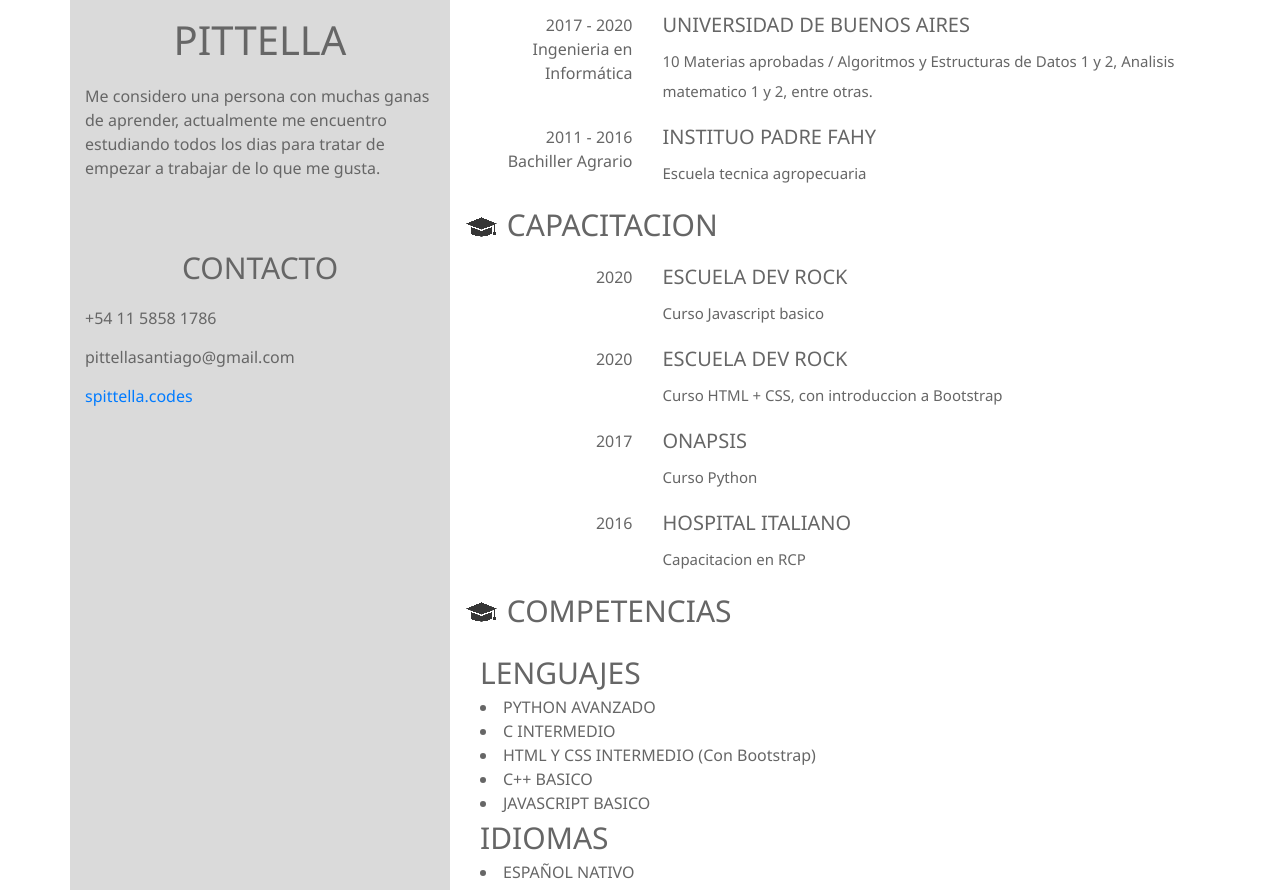
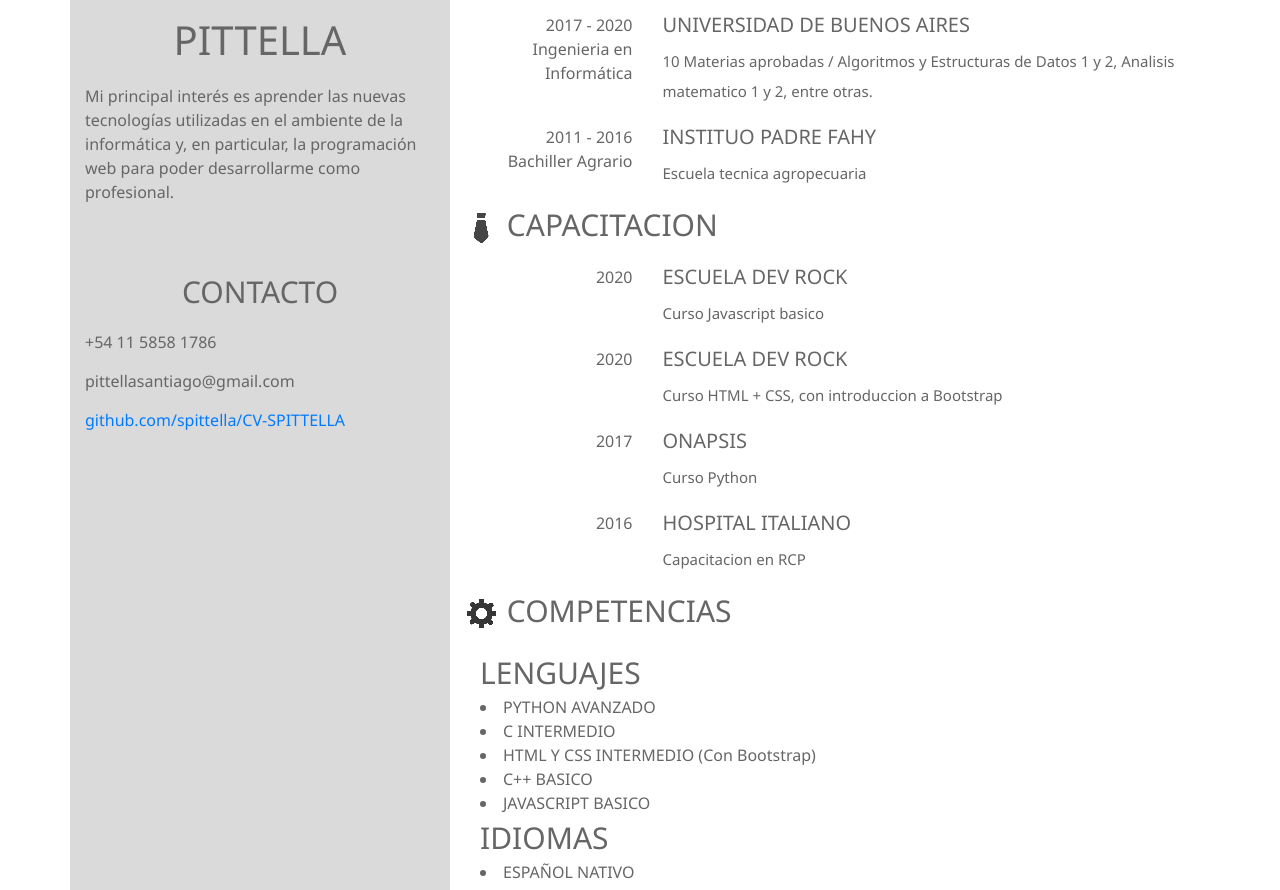
Before and after one commit to SantiagoPittella/santiagopittella.github.io, a plain HTML site: page index.html in a window 1280 px wide. Shown: the part 210-1100 px from the top of the page. Drawn offline with nearby package versions, Linux system fonts and the light colour scheme.

Commit message:
Add files via upload

```diff
--- a/index.html
+++ b/index.html
@@ -30,9 +30,8 @@
                     </div>
                     <div class="about-me">
                         <a>
-                            Me considero una persona con muchas ganas de aprender,
-                            actualmente me encuentro estudiando todos los dias para tratar
-                            de empezar a trabajar de lo que me gusta.
+                            Mi principal interés es aprender las nuevas tecnologías utilizadas en el ambiente de la informática y, en particular,
+                            la programación web para poder desarrollarme como profesional.
                         </a>
                     </div>
                     <div class="contacto">
@@ -50,8 +49,8 @@
                             </a>
                         </div>
                         <div class="contenido">
-                            <a href="https://todolist-d9a4e.web.app/" class="sitio-web">
-                                spittella.codes
+                            <a href="https://github.com/spittella/CV-SPITTELLA" class="sitio-web">
+                                github.com/spittella/CV-SPITTELLA
                             </a>
                         </div>
 
@@ -137,7 +136,7 @@
                         </div>
                     </div>
                     <h1 class="titulo-academico">
-                        <img class="icon-academico" src="images/formacion.png" alt="icon-academico"/>
+                        <img class="icon-academico" src="images/experiencias.png" alt="icon-academico"/>
                         CAPACITACION
                     </h1>
                     <div class="container formacion">
@@ -225,7 +224,7 @@
                         </div>
                     </div>
                     <h1 class="titulo-academico">
-                        <img class="icon-academico" src="images/formacion.png" alt="icon-academico"/>
+                        <img class="icon-academico" src="images/competencias.png" alt="icon-academico"/>
                         COMPETENCIAS
                     </h1>
                     <div class="container formacion">
```
Also changed, not shown: 1 other file.
